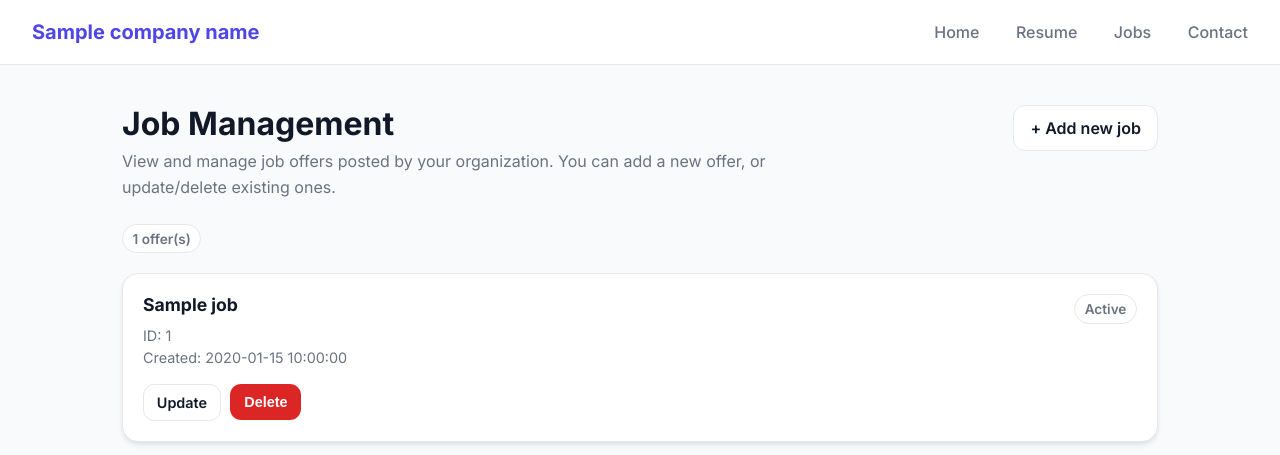
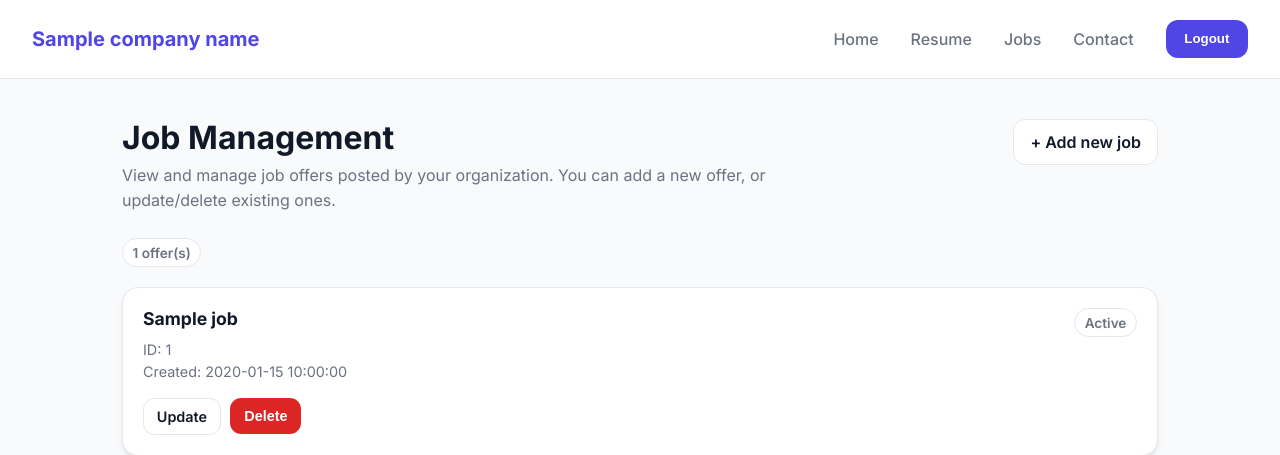
Before and after one commit to BS-ASPM-2025/bs-aspm-2025-team1, a FastAPI app: template templates/jobs_manage.html in a window 1280 px wide. Shown: the top 455 px of the page. Run offline with FastAPI, Linux system fonts and the light colour scheme; the template is opened without the code that fills it: most values are stand-ins (such as "Sample title", 1, 10 or a date in 2020).

Commit message:
BSASPM25T1-60 9.5 Logout

```diff
--- a/src/security/session.py
+++ b/src/security/session.py
@@ -43,3 +43,7 @@ def require_company_session(request: Request) -> int:
     sess["exp"] = now + SESSION_TTL_SECONDS
 
     return int(company_id)
+
+
+def logout(request: Request) -> None:
+    request.session.clear()
--- a/templates/jobs_manage.html
+++ b/templates/jobs_manage.html
@@ -247,6 +247,41 @@
       border-top: 1px solid var(--border-color);
       background: #fff;
     }
+
+    nav {
+      display: flex;
+      align-items: center;
+      gap: 2rem;
+    }
+
+    nav a {
+      margin-left: 0;
+    }
+
+    .logout-form {
+      margin-left: auto;
+    }
+
+    .logout-btn {
+      background-color: var(--primary-color);
+      color: #fff;
+      border: 1px solid transparent;
+      border-radius: 0.75rem;
+      padding: 0.65rem 1.1rem;
+      font-weight: 700;
+      cursor: pointer;
+      transition: background-color 0.2s, transform 0.15s;
+      white-space: nowrap;
+    }
+
+    .logout-btn:hover {
+      background-color: var(--primary-hover);
+    }
+
+    .logout-btn:active {
+      transform: translateY(1px);
+    }
+
   </style>
 </head>
 
@@ -254,12 +289,23 @@
 
   <header>
     <a href="/" class="logo">{{ company_name }}</a>
+
     <nav>
       <a href="/">Home</a>
       <a href="/upload_resume">Resume</a>
       <a href="/jobs/manage">Jobs</a>
       <a href="#">Contact</a>
+
+      <form
+        class="logout-form"
+        action="/logout"
+        method="post"
+        onsubmit="return confirm('Logout now?');"
+      >
+        <button type="submit" class="logout-btn">Logout</button>
+      </form>
     </nav>
+
   </header>
 
   <main>
```
Also changed, not shown: src/web/auth_controller.py (+9 -1 lines).
